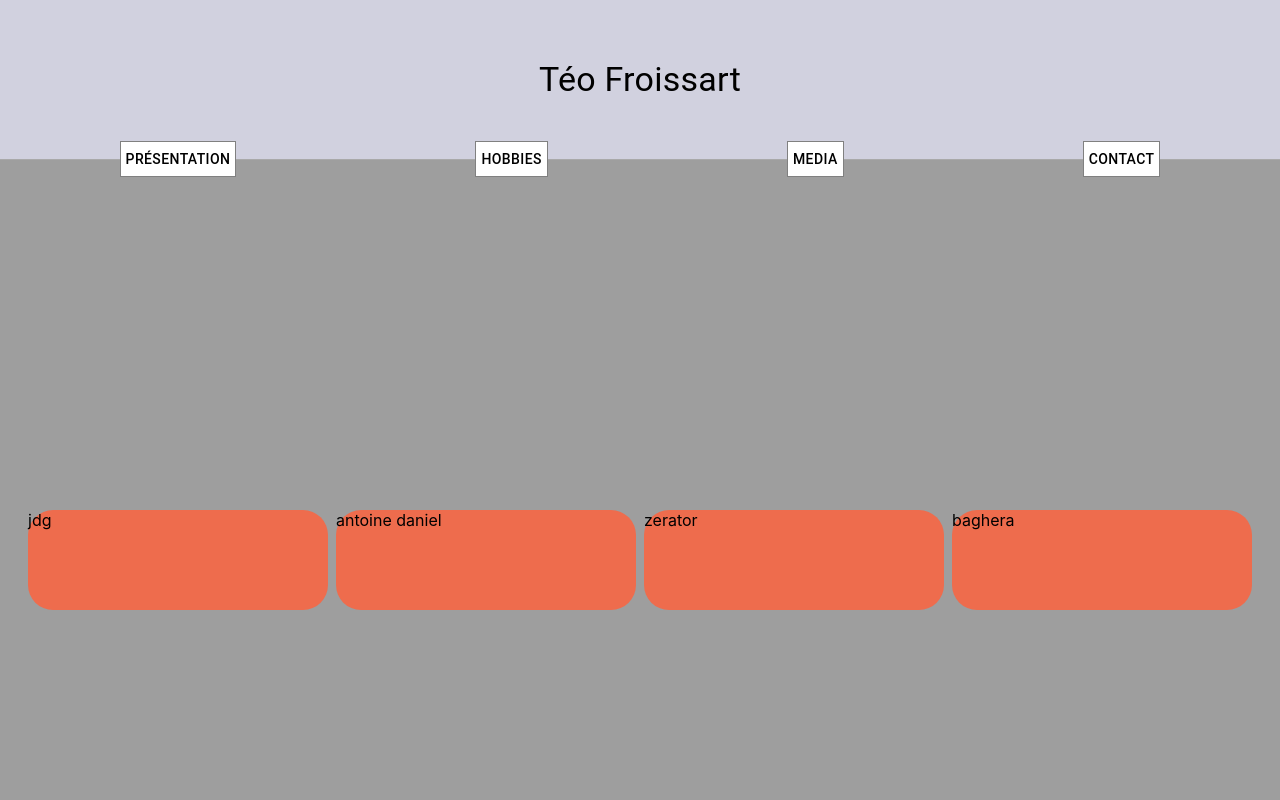
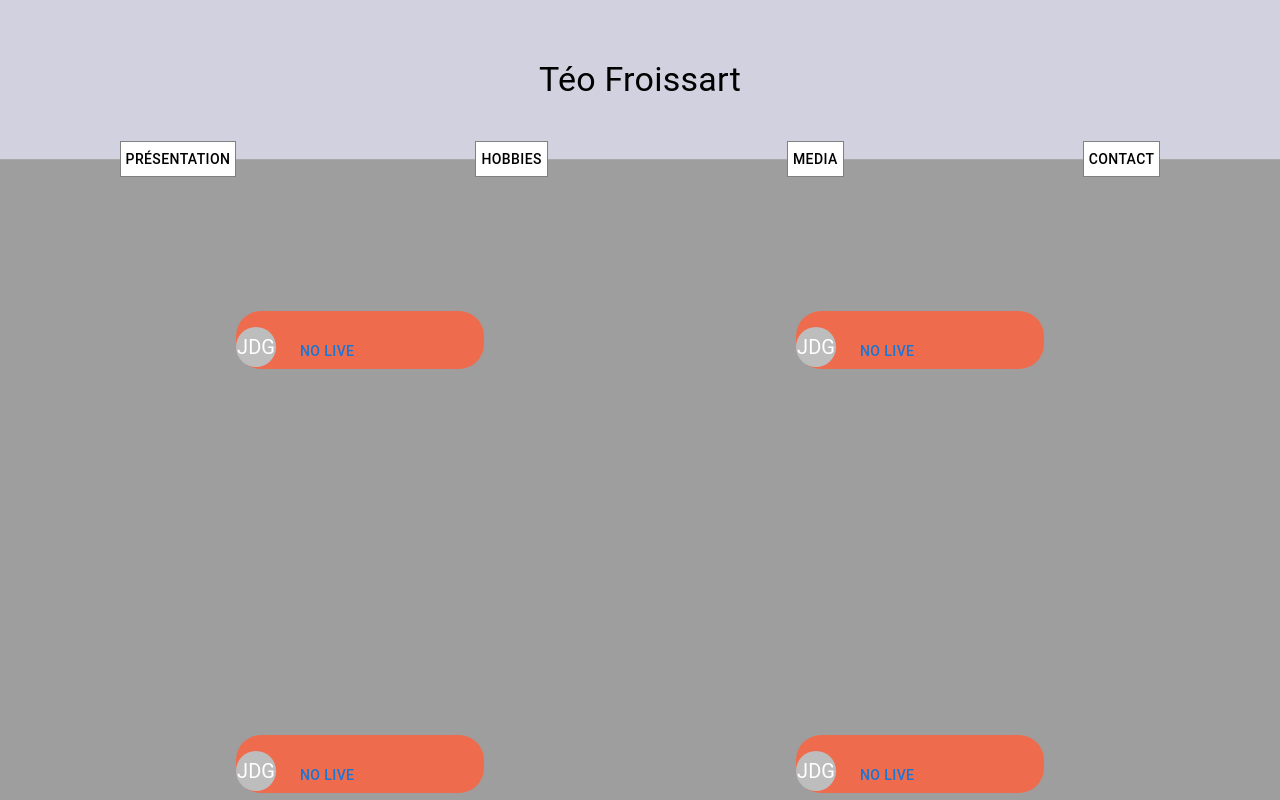
Before and after one commit to Arwcroc/site_moi, a React (Create React App) app in the folder frontend/: page /media in a window 1280 px wide. Built offline with nearby package versions, Linux system fonts and the light colour scheme; no server answers.

Commit message:
twitch api 50percent

```diff
--- a/frontend/src/components/BottomSection/MediaPage.jsx
+++ b/frontend/src/components/BottomSection/MediaPage.jsx
@@ -1,15 +1,74 @@
 import React from 'react';
-import { Box } from '@mui/material';
+import { useState, useEffect } from 'react';
+import Box from '@mui/material/Box';
+import Grid from '@mui/material/Grid';
+import Typography from '@mui/material/Typography';
+import Avatar from '@mui/material/Avatar';
+import Button from '@mui/material/Button';
+
+const TwitchElement = (props) => {
+	const [twitchDataJDG, setTwitchDataJDG] = useState();
+
+	const fetchTwitchJDG = () => {
+		if (twitchDataJDG !== undefined) return;
+		console.log("fetching api twitch " + props.username)
+		fetch('http://localhost:8090/twitchapi?user_id=' + props.username).then( async (response) => {
+			if (response.status < 200 || response.status >= 400) {
+				console.error("Error on fetch api twitch " + props.username)
+			};
+			let body = await response.json();
+			// console.log(body)
+			console.log("got api twitch " + props.username)
+			setTwitchDataJDG(body);
+		})
+	}
+	useEffect(() => {
+		fetchTwitchJDG()
+		// eslint-disable-next-line
+	}, [setTwitchDataJDG]);
+
+	return (
+		<Grid item xs={10} md={5}>
+			<Box className="App__WebContainer__BottomSection__MediaPage__TwitchPlace__jdg">
+				<Grid container spacing={2}>
+					<Grid item>
+						<Avatar src={twitchDataJDG && twitchDataJDG.user.profile_image_url}>JDG</Avatar>
+					</Grid>
+					<Grid item xs={12} sm container>
+						<Grid item xs container direction="column" spacing={2}>
+							<Grid item xs>
+								<Typography gutterBottom variant="subtitle1" component="div">
+									{twitchDataJDG && twitchDataJDG.user.display_name}
+								</Typography>
+								<Button>No LIVE</Button>
+							</Grid>
+						</Grid>
+					</Grid>
+				</Grid>
+			</Box>
+		</Grid>
+	)
+}
 
 const MediaPage = () => {
+
 
 	return (
 		<div className="App__WebContainer__BottomSection__MediaPage">
 			<div className="App__WebContainer__BottomSection__MediaPage__TwitchPlace">
-				<Box className="App__WebContainer__BottomSection__MediaPage__TwitchPlace__jdg">jdg</Box>
-				<Box className="App__WebContainer__BottomSection__MediaPage__TwitchPlace__antoinedaniel">antoine daniel</Box>
-				<Box className="App__WebContainer__BottomSection__MediaPage__TwitchPlace__zerator">zerator</Box>
-				<Box className="App__WebContainer__BottomSection__MediaPage__TwitchPlace__baghera">baghera</Box>
+				<Grid
+				container
+				columnSpacing={8}
+				rowSpacing={6}
+				direction="row"
+				justifyContent="center"
+				alignItems="center"
+				>
+					<TwitchElement username="joueur_du_grenier" />
+					<TwitchElement username="zerator" />
+					<TwitchElement username="antoinedaniel" />
+					<TwitchElement username="mistermv" />
+				</Grid>
 			</div>
 			<div className="App__WebContainer__BottomSection__MediaPage__YoutubePlace">
 
--- a/frontend/src/components/BottomSection/PresentationPage.jsx
+++ b/frontend/src/components/BottomSection/PresentationPage.jsx
@@ -32,7 +32,8 @@ const PresentationPage = () => {
 		fetch('http://localhost:8090/db/text?title=prez').then( async (response) => {
 			if (response.status < 200 || response.status >= 400) {
 				console.error("Error on fetch /db/text")
-			};			let body = await response.text();
+			};
+			let body = await response.text();
 			console.log("got /db/text")
 			setDataBase(body);
 		})
--- a/frontend/src/index.css
+++ b/frontend/src/index.css
@@ -144,13 +144,10 @@ a:hover {
 	background-repeat: no-repeat;
 	background-size: cover;
 	display: flex;
-	/* flex-direction: column; */
 	flex-wrap: wrap;
 	gap: 8px;
-	justify-content: center;
-	align-items: center;
-	/* grid-template-columns: 1fr 1fr; */
-	/* opacity: 60%; */
+	/* justify-content: space-around; */
+	/* align-items: center; */
 }
 
 .App__WebContainer__BottomSection__MediaPage__YoutubePlace {
@@ -169,21 +166,19 @@ a:hover {
 	z-index: 2;
 	background-color: #ee6c4d;
 	border-radius: 25px;
-	/* margin-top: 50px;
-	margin-bottom: 50px; */
-	width: 300px;
-	height: 100px;
+	width: 50%;
+	margin: auto;
 }
 
 .App__WebContainer__BottomSection__ContactPage__Main {
 	display: flex;
 	flex-direction: column;
-	/* background-color: #ee6c4d; */
 	width: 350px;
 	margin-top: 50px;
 	margin-bottom: 50px;
 }
 
+
 .App__WebContainer__BottomSection__ContactPage__Main__Name {
 	background-color: #ffffff;
 }
```
Also changed, not shown: 1 other file (tests, documents, lock files or other folders).
